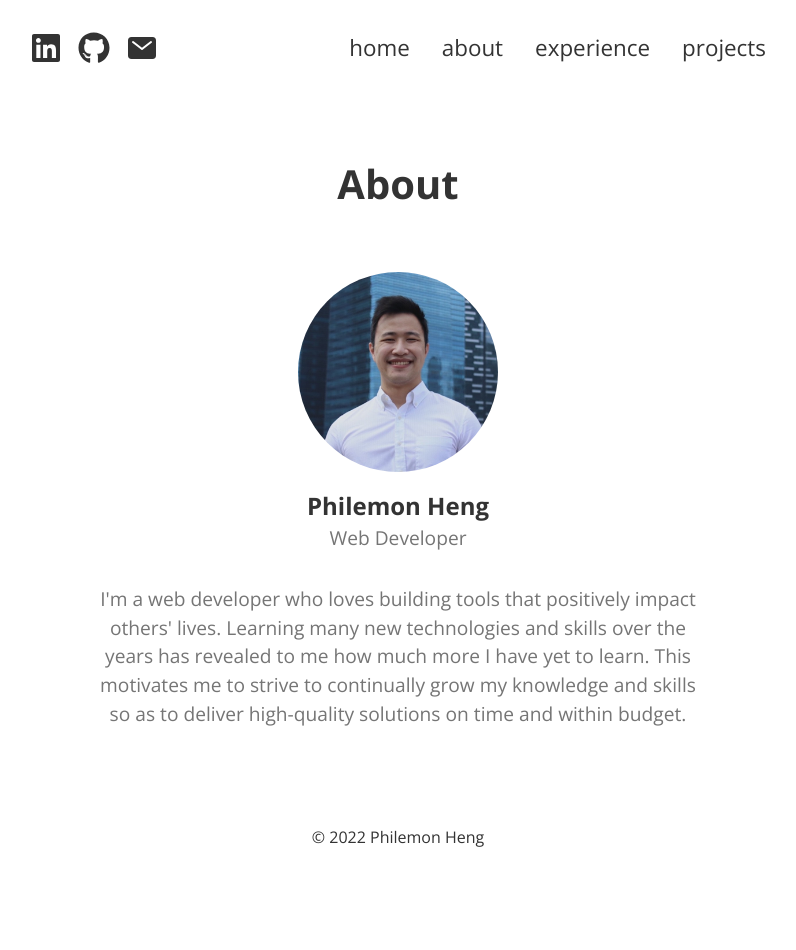
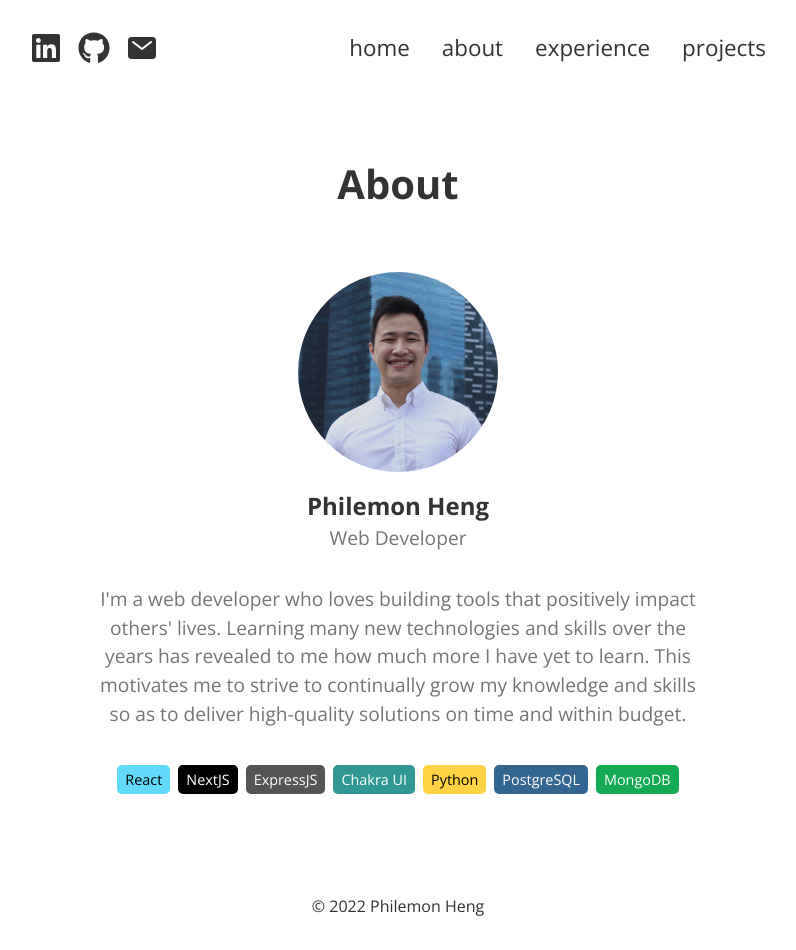
Before and after one commit to fillingthemoon/personal-website-02, a Next.js app: page /about in a window 1280 px wide. Shown: the whole page, without its empty margins (242-1038 px from the left). Before the commit the page ends 881 px from the top, so only its background shows below. Built offline with nearby package versions, Linux system fonts and the light colour scheme.

Commit message:
edit navbar other sections

```diff
--- a/components/layout/navbar.js
+++ b/components/layout/navbar.js
@@ -13,7 +13,6 @@ import {
 } from '@chakra-ui/react'
 import { HamburgerIcon, CloseIcon } from '@chakra-ui/icons'
 import Contact from '../contact'
-import SubmenuAccordion from './submenuAccordion'
 
 const links = [
   {
@@ -23,6 +22,20 @@ const links = [
   {
     name: 'about',
     href: '/about',
+    submenu: [
+      {
+        name: 'Our History',
+        href: '/our-history',
+      },
+      {
+        name: 'Our Mission',
+        href: '/our-mission',
+      },
+      {
+        name: 'Our Beliefs and Practices',
+        href: '/our-beliefs-and-practices',
+      },
+    ],
   },
   {
     name: 'experience',
@@ -47,7 +60,6 @@ const MobileMenu = (props) => {
       'style',
       `overflow:${isMobileMenuOpen ? 'hidden' : 'none'};`
     )
-    console.log('hi')
   }, [isMobileMenuOpen])
 
   return isMobileMenuOpen ? (
@@ -55,19 +67,10 @@ const MobileMenu = (props) => {
       <Box backgroundColor="white" pb={2}>
         <Accordion allowToggle fontSize="1.1rem">
           {links.map((link, i) => {
-            return !link.submenu ? (
+            return (
               // Accordion navbar item
               <AccordionItem key={i} border="none">
                 <NavLink name={link.name} href={link.href} accordion={true} />
-              </AccordionItem>
-            ) : (
-              // Accordion item with a submenu containing other items
-              <AccordionItem border="none" key={i}>
-                <SubmenuAccordion
-                  name={link.name}
-                  href={link.href}
-                  submenu={link.submenu}
-                />
               </AccordionItem>
             )
           })}
--- a/components/layout/navlink.js
+++ b/components/layout/navlink.js
@@ -3,14 +3,14 @@ import { Link } from '@chakra-ui/react'
 
 const NavLink = ({ name, href, submenuItem, accordion }) => {
   return (
-    <NextLink href={href}>
+    <NextLink href={href} passHref>
       <Link
         fontSize="1.4rem"
         display="flex"
         py={accordion ? 4 : 0}
         px={accordion && submenuItem ? 12 : submenuItem ? 4 : accordion && 6}
         width={(submenuItem || accordion) && '100%'}
-        _hover={{
+      _hover={{
           textDecoration: 'none',
           color: 'white',
           bg: 'black',
--- a/components/layout/submenuAccordion.js
+++ /dev/null
@@ -1,57 +0,0 @@
-import NavLink from './navlink'
-
-import {
-  Box,
-  AccordionButton,
-  AccordionPanel,
-  AccordionIcon,
-} from '@chakra-ui/react'
-
-const SubmenuAccordion = (props) => {
-  const { name, href, submenu } = props
-
-  return (
-    <>
-      <AccordionButton
-        py={4}
-        px={6}
-        _hover={{ backgroundColor: 'white' }}
-      >
-        <Box
-          fontSize="1.4rem"
-          flex="1"
-          textAlign="left"
-          color="white"
-          _hover={{
-            textDecoration: 'none',
-            cursor: 'pointer',
-          }}
-        >
-          {name}
-        </Box>
-        <AccordionIcon />
-      </AccordionButton>
-      <AccordionPanel
-        p="10px 0"
-        spacing="0"
-        backgroundColor="white"
-        display="flex"
-        flexDirection="column"
-        alignItems="flex-start"
-        fontSize="1.1rem"
-      >
-        {submenu.map((item, j) => (
-          <NavLink
-            key={j}
-            name={item.name}
-            href={href + item.href}
-            accordion={true}
-            submenuItem={true}
-          />
-        ))}
-      </AccordionPanel>
-    </>
-  )
-}
-
-export default SubmenuAccordion
--- a/components/ui/skillPill.js
+++ b/components/ui/skillPill.js
@@ -3,7 +3,33 @@ import { Box } from '@chakra-ui/react'
 const skillPillDict = [
   {
     name: 'React',
-    color: '#61dafb',
+    backgroundColor: '#61dafb',
+    color: '#000000',
+  },
+  {
+    name: 'NextJS',
+    backgroundColor: '#000000',
+  },
+  {
+    name: 'ExpressJS',
+    backgroundColor: '#555555',
+  },
+  {
+    name: 'Chakra UI',
+    backgroundColor: '#319795',
+  },
+  {
+    name: 'Python',
+    backgroundColor: '#ffd343',
+    color: '#000000',
+  },
+  {
+    name: 'PostgreSQL',
+    backgroundColor: '#336791',
+  },
+  {
+    name: 'MongoDB',
+    backgroundColor: '#13aa52',
   },
 ]
 
@@ -12,11 +38,19 @@ const SkillPill = (props) => {
 
   return (
     <Box
-      borderRadius="10px"
-      backgroundColor={skillPillDict.find((skillPill) =>
-        skillPill.name === name ? skillPill.color : 'black'
-      )}
-      color="white"
+      borderRadius="5px"
+      backgroundColor={
+        skillPillDict.find((skillPill) => skillPill.name === name)
+          ?.backgroundColor || 'black'
+      }
+      color={
+        skillPillDict.find((skillPill) => skillPill.name === name)?.color ||
+        'white'
+      }
+      fontSize="0.9rem"
+      py={1}
+      px={2}
+      m={1}
     >
       {name}
     </Box>
--- a/package.json
+++ b/package.json
@@ -14,7 +14,7 @@
     "@emotion/react": "^11.4.0",
     "@emotion/styled": "^11.3.0",
     "framer-motion": "^4.1.17",
-    "next": "11.0.1",
+    "next": "^12.0.7",
     "react": "17.0.2",
     "react-dom": "17.0.2",
     "react-icons": "^4.2.0"
--- a/pages/_app.js
+++ b/pages/_app.js
@@ -1,4 +1,3 @@
-import Layout from '../components/layout/layout'
 import '../styles/globals.css'
 
 import { ChakraProvider } from '@chakra-ui/react'
@@ -7,9 +6,7 @@ import theme from '../theme'
 function MyApp({ Component, pageProps }) {
   return (
     <ChakraProvider theme={theme}>
-      <Layout>
-        <Component {...pageProps} />
-      </Layout>
+      <Component {...pageProps} />
     </ChakraProvider>
   )
 }
--- a/pages/about.js
+++ b/pages/about.js
@@ -1,4 +1,5 @@
 import Head from 'next/head'
+import Layout from '../components/layout/layout'
 import { Heading, Flex, Box, Image, Text } from '@chakra-ui/react'
 import SkillPill from '../components/ui/skillPill'
 
@@ -8,8 +9,9 @@ const Home = () => {
       <Head>
         <title>About | Philemon Heng</title>
       </Head>
+      <Layout>
         <Flex justify="center" textAlign="center">
-        <Flex flexDirection="column" align="center">
+          <Flex flexDirection="column" align="center" maxW="600px">
             <Heading fontSize="2.5rem" mb={{ base: 4, md: 16 }}>
               About
             </Heading>
@@ -27,15 +29,29 @@ const Home = () => {
                 Web Developer
               </Text>
             </Box>
-          <Text fontSize="1.2rem" maxW="600px" color="gray">
+            <Text fontSize="1.2rem" color="gray">
               {`I'm a web developer who loves building tools that positively impact
             others' lives. Learning many new technologies and skills over the
             years has revealed to me how much more I have yet to learn. This
             motivates me to strive to continually grow my knowledge and skills
             so as to deliver high-quality solutions on time and within budget.`}
             </Text>
+            <Flex mt={8} flexWrap="wrap">
+              {[
+                'React',
+                'NextJS',
+                'ExpressJS',
+                'Chakra UI',
+                'Python',
+                'PostgreSQL',
+                'MongoDB',
+              ].map((skillName, i) => {
+                return <SkillPill key={i} name={skillName} />
+              })}
             </Flex>
           </Flex>
+        </Flex>
+      </Layout>
     </Box>
   )
 }
--- a/pages/experience.js
+++ b/pages/experience.js
@@ -1,4 +1,5 @@
 import Head from 'next/head'
+import Layout from '../components/layout/layout'
 import experienceData from '../data/experience'
 
 import { Heading, Text, VStack, Flex, Box } from '@chakra-ui/react'
@@ -9,6 +10,7 @@ const Experience = (props) => {
       <Head>
         <title>Experience | Philemon Heng</title>
       </Head>
+      <Layout>
         <Box>
           <Heading fontSize="2.5rem" mb={{ base: 4, md: 16 }}>
             Experience
@@ -34,6 +36,7 @@ const Experience = (props) => {
             ))}
           </VStack>
         </Box>
+      </Layout>
     </Box>
   )
 }
--- a/pages/index.js
+++ b/pages/index.js
@@ -1,4 +1,5 @@
 import Head from 'next/head'
+import Layout from '../components/layout/layout'
 import { Heading, VStack, Flex, Box, Text } from '@chakra-ui/react'
 
 const Home = () => {
@@ -7,6 +8,7 @@ const Home = () => {
       <Head>
         <title>Home | Philemon Heng</title>
       </Head>
+      <Layout>
         <Flex justify="center" my={14}>
           <VStack spacing={6} align="flex-start" textAlign="left" maxW="350px">
             <Heading fontSize="3rem">Hi there! 👋</Heading>
@@ -16,6 +18,7 @@ const Home = () => {
             </Text>
           </VStack>
         </Flex>
+      </Layout>
     </Box>
   )
 }
--- a/pages/projects.js
+++ b/pages/projects.js
@@ -1,4 +1,5 @@
 import Head from 'next/head'
+import Layout from '../components/layout/layout'
 import { Flex } from '@chakra-ui/react'
 
 import projectsData from '../data/projects'
@@ -12,6 +13,7 @@ const Projects = (props) => {
       <Head>
         <title>Projects | Philemon Heng</title>
       </Head>
+      <Layout>
         <Heading
           fontSize="2.5rem"
           textAlign={{ base: 'center', md: 'left' }}
@@ -35,6 +37,7 @@ const Projects = (props) => {
             )
           })}
         </Flex>
+      </Layout>
     </Box>
   )
 }
```
Also changed, not shown: 1 other file (tests, documents, lock files or other folders). Lines whose indentation alone changed are shown as unchanged.
